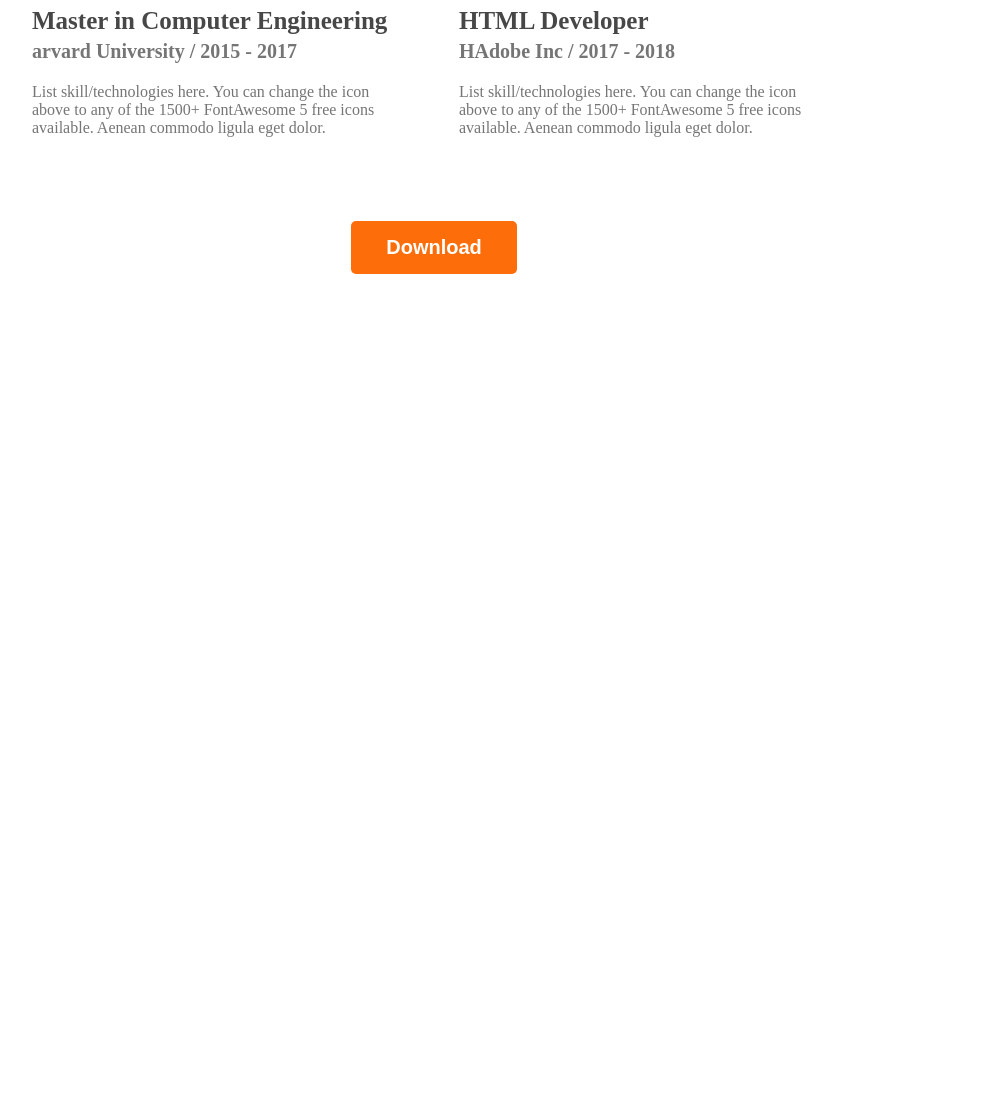
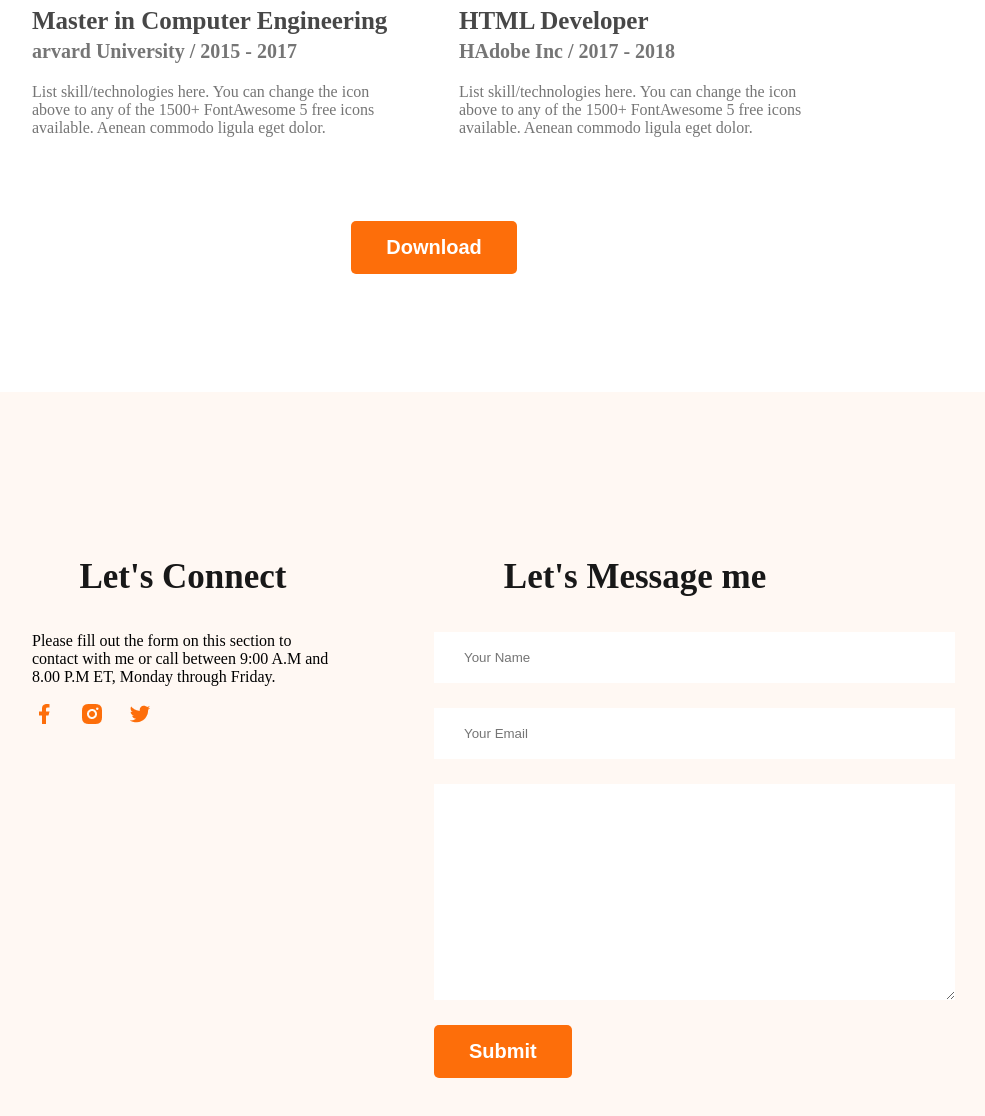
Before and after one commit to hiraBiswas/web-developer-portfolio, a plain HTML site: page index.html in a window 1280 px wide. Shown: the part 2964-4080 px from the top of the page, without its empty margins (206-1191 px from the left). Before the commit the page ends 3264 px from the top, so only its background shows below. Drawn offline with Linux system fonts and the light colour scheme.

Commit message:
footer finished

```diff
--- a/Styles/porfolio.css
+++ b/Styles/porfolio.css
@@ -237,3 +237,37 @@ main {
 main section{
     margin-top: 130px;
 }
+
+/*footer Section */
+footer{
+    max-width: 1600px;
+    display: flex;
+    gap:100px;
+    background-color: #FFF8F3;
+    padding: 130px 230px;
+    margin-top: 100px;
+
+}
+
+.footer-column{
+    width: 50%;
+    text-align: left;
+}
+
+.contact input[type=text], textarea{
+    display: block;
+    margin-bottom: 25px;
+    width: 461px;
+    border: none;
+padding: 18px 30px;
+color:#757575
+}
+
+textarea{
+    height: 180px;
+}
+
+.social-links{
+    display: flex;
+    gap:24px;
+}
--- a/index.html
+++ b/index.html
@@ -162,6 +162,30 @@
 </section>
     </main>
     <footer>
+        <div class="footer-column">
+<h3 class="section-title">Let's Connect</h3>
+<p class="section-description">Please fill out the form on this section to contact with me or call between 9:00 A.M and 8.00 P.M ET, Monday through Friday.</p>
+
+<div class="social-links">
+    <a href=""><img src="images/icons/facebook.png" alt=""></a>
+    <a href=""><img src="images/icons/insta.png" alt=""></a>
+    <a href=""><img src="images/icons/twitter.png" alt=""></a>
+</div>
+        </div>
+        <div class="footer-column">
+            <h3 class="section-title">Let's Message me</h3>
+            <form  class="contact">
+                <input type="text" name="" placeholder="Your Name">
+                <input type="text" name="" placeholder="Your Email">
+
+                <textarea name="" id="" cols="30" rows="10" placeholder="Message">
+
+                </textarea>
+
+                <input type="submit" value="Submit" class="btn-primary">
+            </form>
+
+        </div>
 
     </footer>
 
```
